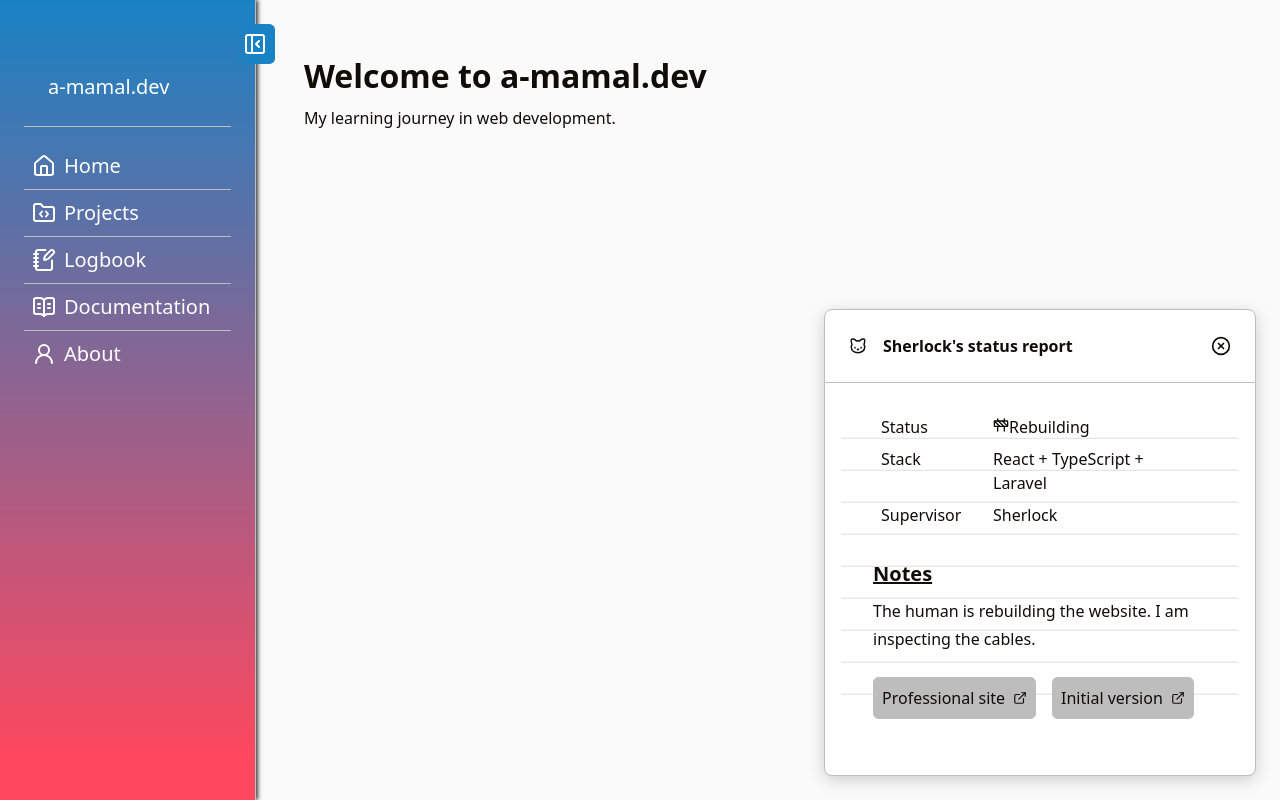
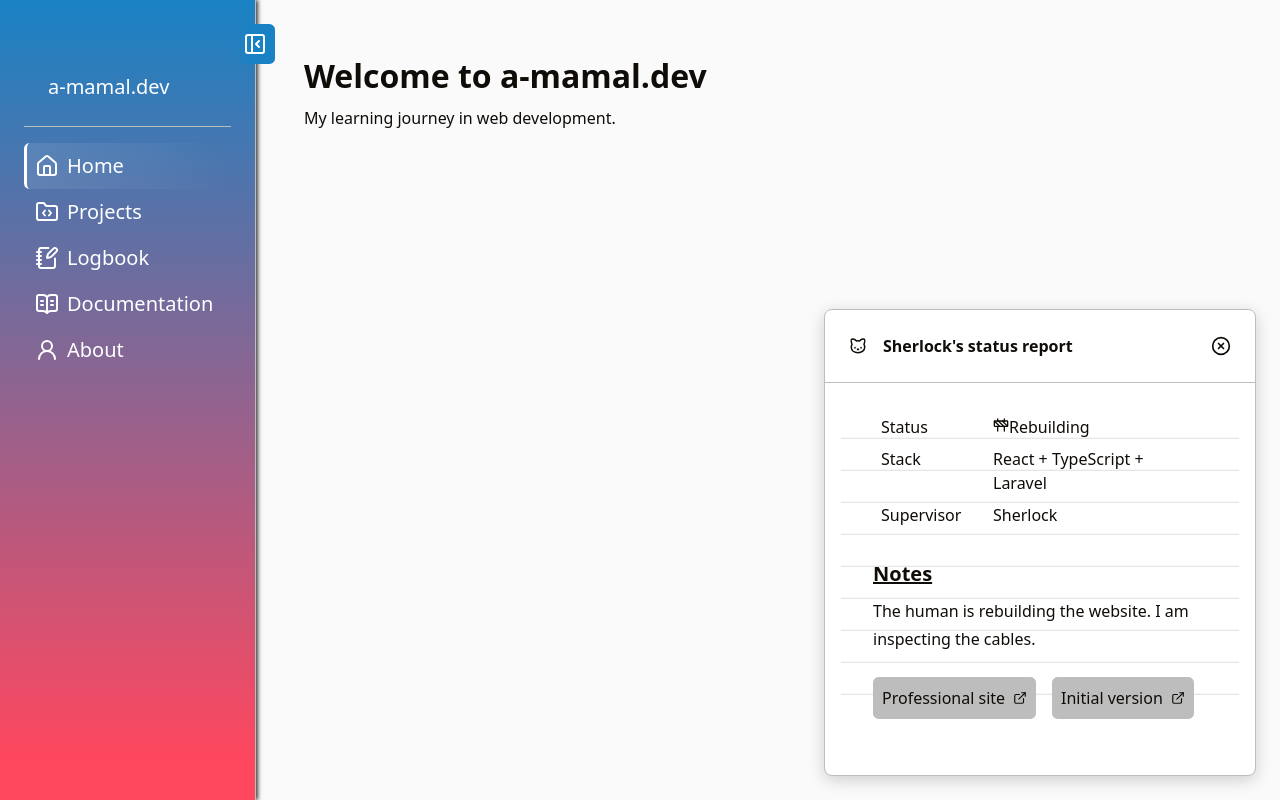
Before and after one commit to a-mamal/a-mamal-dev, a React (Vite) app in the folder frontend/: page / in a window 1280 px wide. Built offline with nearby package versions, Linux system fonts and the light colour scheme.

Commit message:
style(nav): style navigation links

```diff
--- a/frontend/src/App.css
+++ b/frontend/src/App.css
@@ -114,6 +114,10 @@
 			padding: var(--space-xs);
 			align-items: center;
 			gap: var(--space-xs);
+
+			border-left: 3px solid transparent;
+			border-radius: 0.35rem;
+
 			font-size: var(--font-size-lg);
 			color: inherit;
 			text-decoration: none;
@@ -125,6 +129,21 @@
 				transform: translateX(2px);
 			}
 
+			&:focus-visible {
+				outline: 2px solid var(--color-white);
+				outline-offset: 2px;
+			}
+
+			&.active {
+				background:
+					linear-gradient(
+						to right,
+						rgb(from var(--color-white) r g b / 10%),
+						transparent
+					);
+				border-left-color: var(--color-white);
+			}
+
 			svg {
 				width: 1.5rem;
 				height: 1.5rem;
@@ -132,10 +151,6 @@
 			}
 		}
 
-		/* Separate consecutive navigation links with borders. */
-		a + a {
-			border-top: 1px solid var(--color-silver);
-		}
 	}
 
 	/* Collapsed sidebar state */
```
